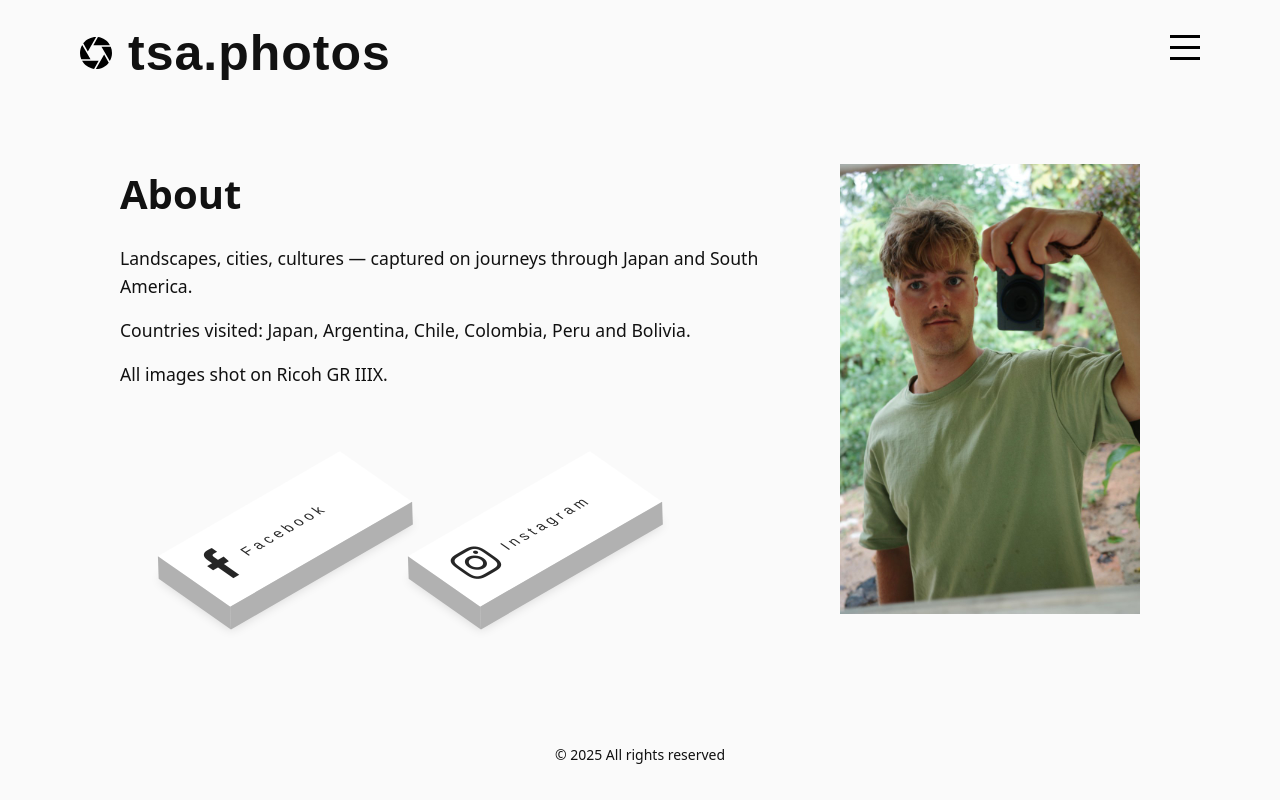
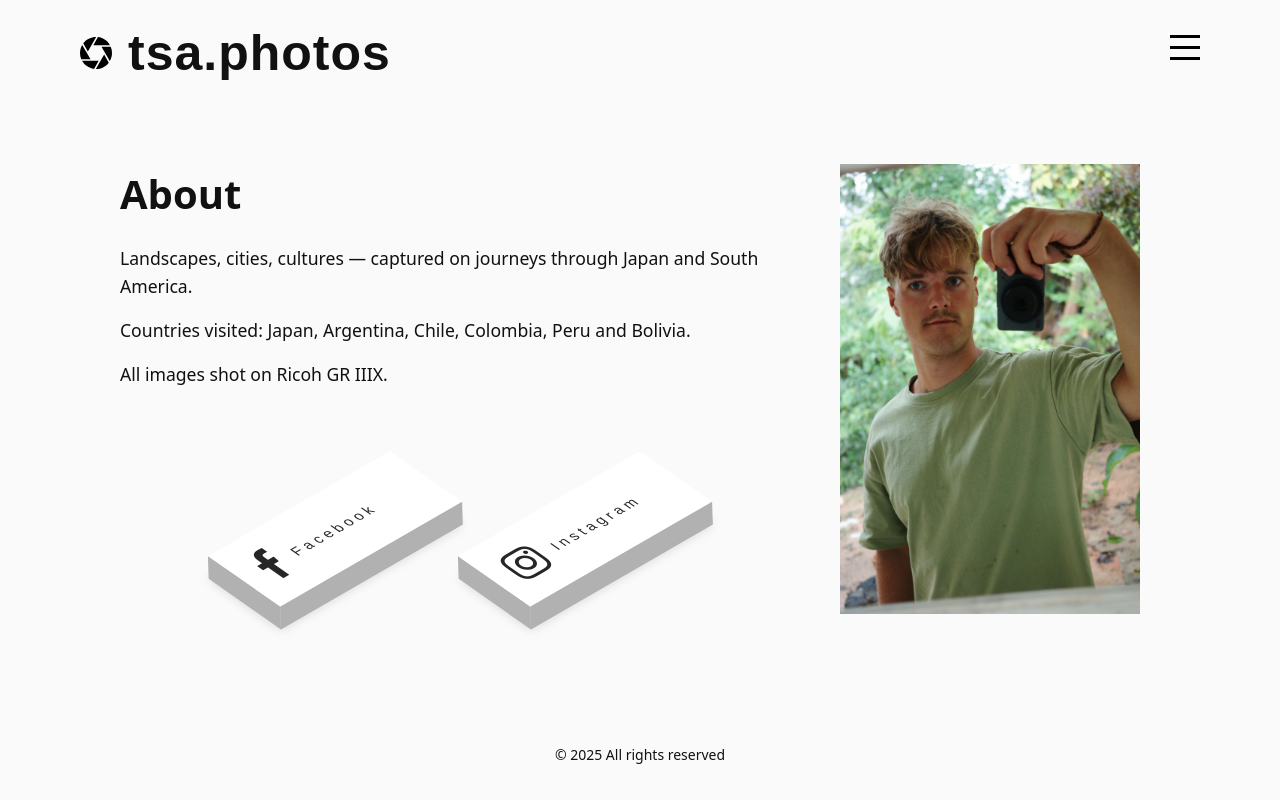
Before and after one commit to tobias8783748/portfolio-website, a website: page public/about.html in a window 1280 px wide. Drawn offline with nearby package versions, Linux system fonts and the light colour scheme; no server answers; a web font is replaced by a local one.

Commit message:
About: align social media tiles with text on the left side

```diff
--- a/public/about.html
+++ b/public/about.html
@@ -54,7 +54,7 @@
                 <p style="font-size:1.1rem; line-height:1.6;">All images shot on Ricoh GR IIIX.</p>
 
                 <!-- Social links (underneath text) -->
-                <section class="social-links" aria-label="Social media" style="margin: 80px 0 0 -100px;">
+                <section class="social-links" aria-label="Social media" style="margin: 80px 0 0 0;">
                     <ul class="about-social">
                         <li>
                             <a href="https://www.facebook.com/tobiasskytteaaskov/" aria-label="Facebook" target="_blank" rel="noopener noreferrer">
```
